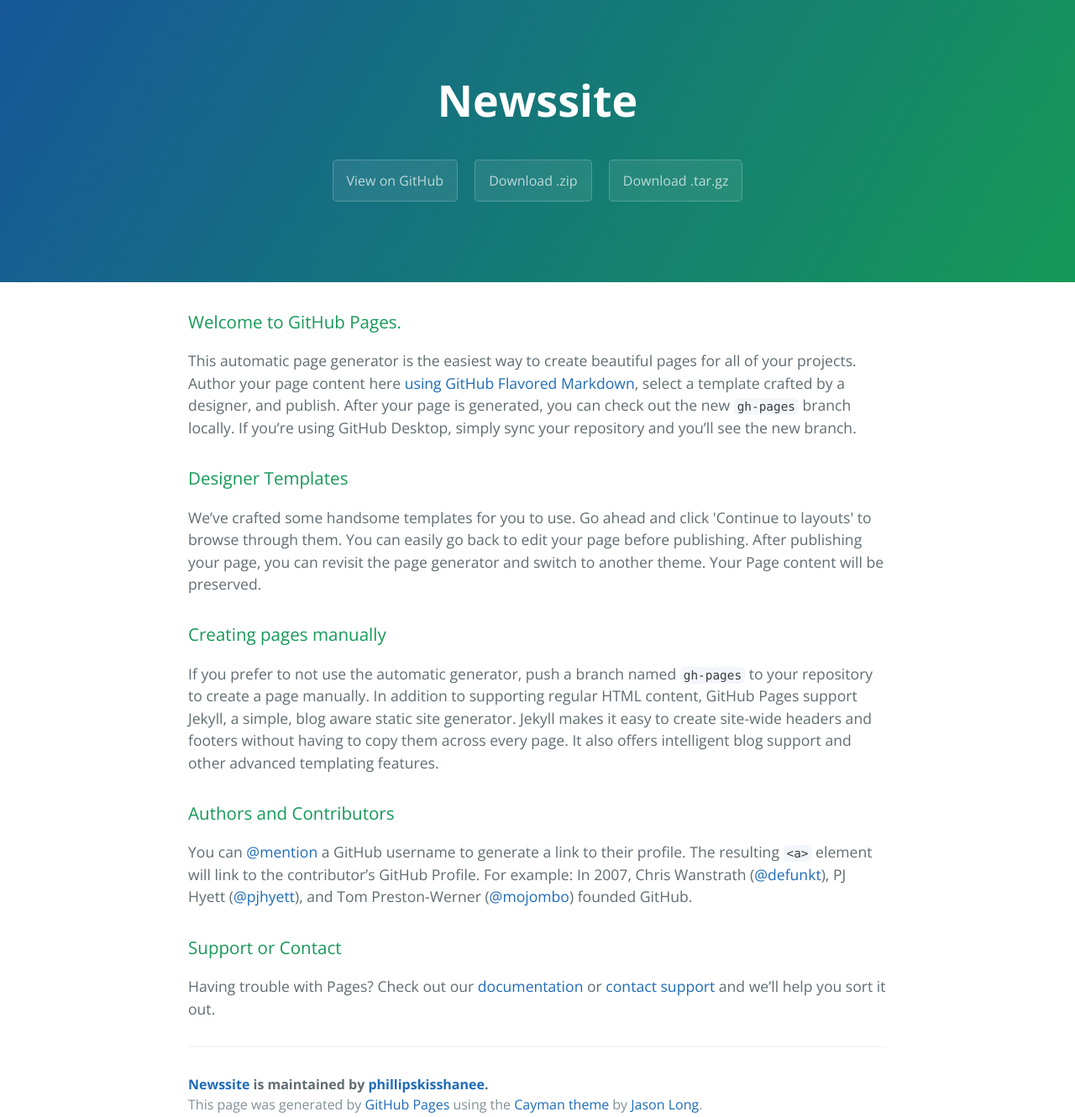
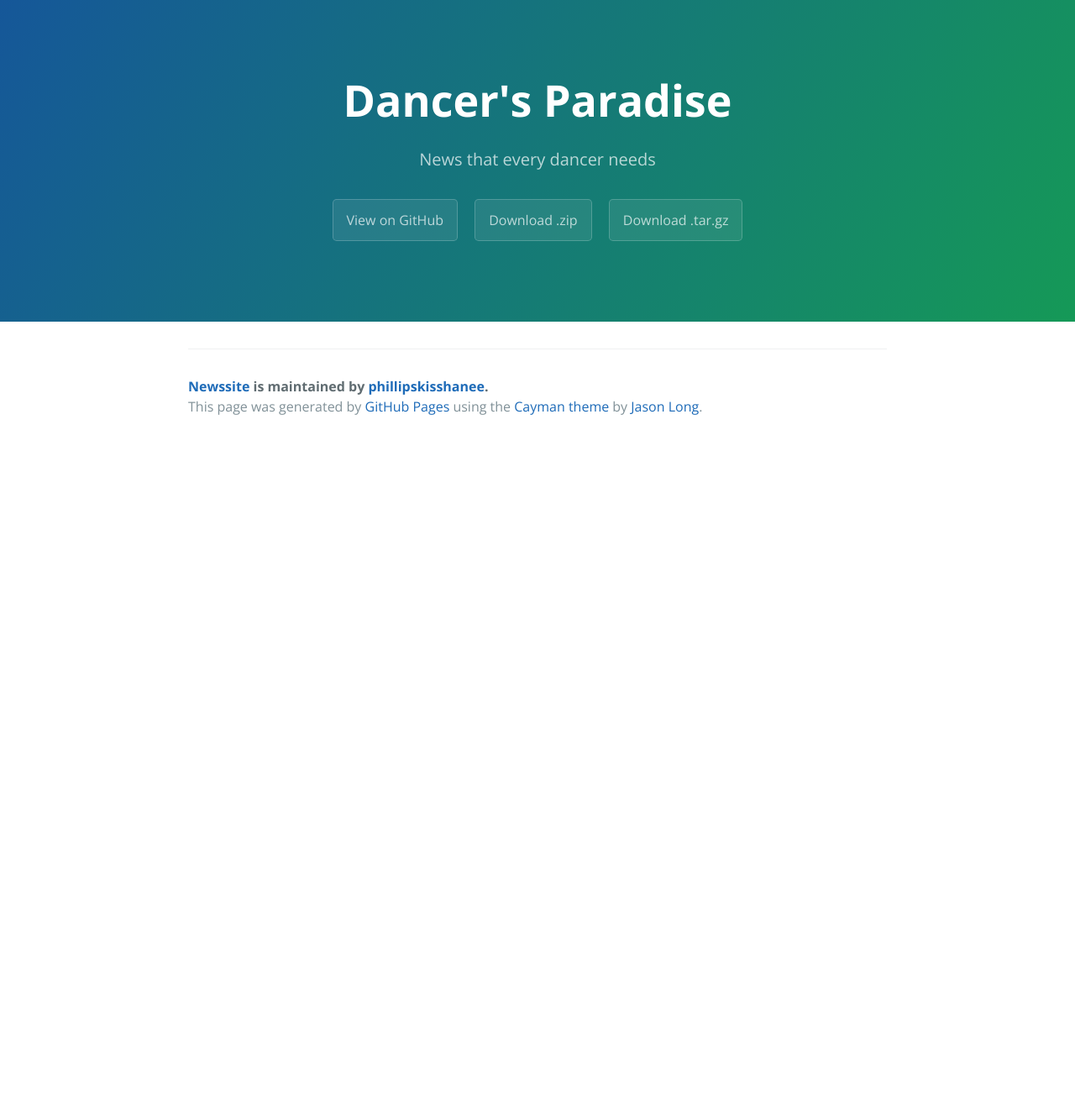
Before and after one commit to phillipskisshanee/NewsSite, a plain HTML site: page index.html in a window 1280 px wide. Shown: the whole page at 84% size. After the commit the page ends 800 px from the top, so only its background shows below. Drawn offline with nearby package versions, Linux system fonts and the light colour scheme.

Commit message:
Update index.html

```diff
--- a/index.html
+++ b/index.html
@@ -9,40 +9,18 @@
     <link rel="stylesheet" type="text/css" href="stylesheets/stylesheet.css" media="screen">
     <link rel="stylesheet" type="text/css" href="stylesheets/github-light.css" media="screen">
   </head>
+
   <body>
     <section class="page-header">
-      <h1 class="project-name">Newssite</h1>
-      <h2 class="project-tagline"></h2>
+      <h1 class="project-name">Dancer's Paradise</h1>
+      <h2 class="project-tagline">News that every dancer needs</h2>
       <a href="https://github.com/phillipskisshanee/NewsSite" class="btn">View on GitHub</a>
       <a href="https://github.com/phillipskisshanee/NewsSite/zipball/master" class="btn">Download .zip</a>
       <a href="https://github.com/phillipskisshanee/NewsSite/tarball/master" class="btn">Download .tar.gz</a>
     </section>
 
     <section class="main-content">
-      <h3>
-<a id="welcome-to-github-pages" class="anchor" href="#welcome-to-github-pages" aria-hidden="true"><span aria-hidden="true" class="octicon octicon-link"></span></a>Welcome to GitHub Pages.</h3>
 
-<p>This automatic page generator is the easiest way to create beautiful pages for all of your projects. Author your page content here <a href="https://guides.github.com/features/mastering-markdown/">using GitHub Flavored Markdown</a>, select a template crafted by a designer, and publish. After your page is generated, you can check out the new <code>gh-pages</code> branch locally. If you’re using GitHub Desktop, simply sync your repository and you’ll see the new branch.</p>
-
-<h3>
-<a id="designer-templates" class="anchor" href="#designer-templates" aria-hidden="true"><span aria-hidden="true" class="octicon octicon-link"></span></a>Designer Templates</h3>
-
-<p>We’ve crafted some handsome templates for you to use. Go ahead and click 'Continue to layouts' to browse through them. You can easily go back to edit your page before publishing. After publishing your page, you can revisit the page generator and switch to another theme. Your Page content will be preserved.</p>
-
-<h3>
-<a id="creating-pages-manually" class="anchor" href="#creating-pages-manually" aria-hidden="true"><span aria-hidden="true" class="octicon octicon-link"></span></a>Creating pages manually</h3>
-
-<p>If you prefer to not use the automatic generator, push a branch named <code>gh-pages</code> to your repository to create a page manually. In addition to supporting regular HTML content, GitHub Pages support Jekyll, a simple, blog aware static site generator. Jekyll makes it easy to create site-wide headers and footers without having to copy them across every page. It also offers intelligent blog support and other advanced templating features.</p>
-
-<h3>
-<a id="authors-and-contributors" class="anchor" href="#authors-and-contributors" aria-hidden="true"><span aria-hidden="true" class="octicon octicon-link"></span></a>Authors and Contributors</h3>
-
-<p>You can <a href="https://help.github.com/articles/basic-writing-and-formatting-syntax/#mentioning-users-and-teams" class="user-mention">@mention</a> a GitHub username to generate a link to their profile. The resulting <code>&lt;a&gt;</code> element will link to the contributor’s GitHub Profile. For example: In 2007, Chris Wanstrath (<a href="https://github.com/defunkt" class="user-mention">@defunkt</a>), PJ Hyett (<a href="https://github.com/pjhyett" class="user-mention">@pjhyett</a>), and Tom Preston-Werner (<a href="https://github.com/mojombo" class="user-mention">@mojombo</a>) founded GitHub.</p>
-
-<h3>
-<a id="support-or-contact" class="anchor" href="#support-or-contact" aria-hidden="true"><span aria-hidden="true" class="octicon octicon-link"></span></a>Support or Contact</h3>
-
-<p>Having trouble with Pages? Check out our <a href="https://help.github.com/pages">documentation</a> or <a href="https://github.com/contact">contact support</a> and we’ll help you sort it out.</p>
 
       <footer class="site-footer">
         <span class="site-footer-owner"><a href="https://github.com/phillipskisshanee/NewsSite">Newssite</a> is maintained by <a href="https://github.com/phillipskisshanee">phillipskisshanee</a>.</span>
```
